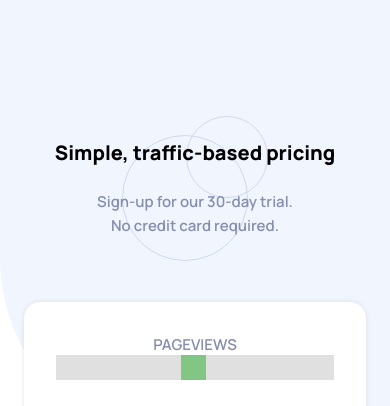
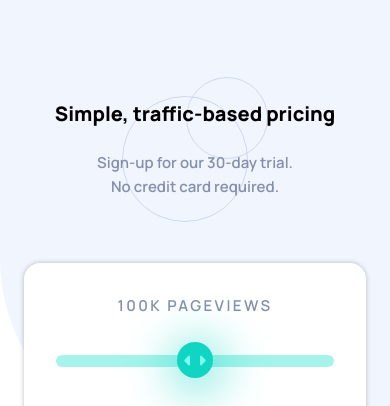
Before and after one commit to ProgramistaJarek/interactive-pricing-component-main, a plain HTML site: page index.html in a window 390 px wide. Shown: the top 406 px of the page. Drawn offline with Linux system fonts and the light colour scheme.

Commit message:
adding sript

```diff
--- a/index.html
+++ b/index.html
@@ -29,15 +29,15 @@
 
     <main>
       <div class="costs">
-        <p>Pageviews</p>
+        <p><span id="value"></span> Pageviews</p>
         <div class="slidecontainer">
-          <input type="range" min="1" max="100" value="50" class="slider" id="myRange">
+          <input type="range" min="1" max="5" value="3" step="1" class="slider" id="myRange">
         </div>
-        <p>$ /month</p>
+        <p><span id="cost">$</span> / month</p>
       </div>
 
       <section class="price">
-        <p>Monthly Billing</p><button class="click" type="button"></button>
+        <p>Monthly Billing</p><button id="btn" class="click" type="button"> <div class="dot"></div> </button>
         <p>Yearly Billing <span><!--25% discount--></span></p>
       </section>
       <hr>
@@ -58,5 +58,6 @@
       Challenge by <a href="https://www.frontendmentor.io?ref=challenge" target="_blank">Frontend Mentor</a>. Coded by
       <a href="#">Your Name Here</a>.
     </div>
+    <script src="/script/script.js"></script>
   </body>
 </html>
--- /dev/null
+++ b/script/script.js
@@ -0,0 +1,53 @@
+document.addEventListener("DOMContentLoaded", function () {
+  setValue();
+
+  range.oninput = () => {
+    setValue();
+  };
+});
+
+let range = document.querySelector("#myRange");
+let value = document.querySelector("#value");
+let cost = document.querySelector("#cost");
+let btn = document.querySelector("#btn");
+let dot = document.querySelector(".dot");
+let discount = 0;
+let test = 1;
+
+btn.addEventListener("click", () => {
+  dot.classList.toggle("dot-active");
+  if (dot.classList.contains("dot-active")) discount = 75;
+});
+
+function setValue() {
+  switch (range.value) {
+    case "1":
+      value.innerHTML = "10K";
+      dot.classList.contains("dot-active") ? (cost.innerHTML = "$" + (8 * (discount / 100)).toFixed(2)) : (cost.innerHTML = "$" + (8).toFixed(2));
+      break;
+    case "2":
+      value.innerHTML = "50K";
+      dot.classList.contains("dot-active")
+        ? (cost.innerHTML = "$" + (12 * (discount / 100)).toFixed(2))
+        : (cost.innerHTML = "$" + (12).toFixed(2));
+      break;
+    case "3":
+      value.innerHTML = "100K";
+      dot.classList.contains("dot-active")
+        ? (cost.innerHTML = "$" + (16 * (discount / 100)).toFixed(2))
+        : (cost.innerHTML = "$" + (16).toFixed(2));
+      break;
+    case "4":
+      value.innerHTML = "500K";
+      dot.classList.contains("dot-active")
+        ? (cost.innerHTML = "$" + (24 * (discount / 100)).toFixed(2))
+        : (cost.innerHTML = "$" + (24).toFixed(2));
+      break;
+    case "5":
+      value.innerHTML = "5M";
+      dot.classList.contains("dot-active")
+        ? (cost.innerHTML = "$" + (36 * (discount / 100)).toFixed(2))
+        : (cost.innerHTML = "$" + (36).toFixed(2));
+      break;
+  }
+}
--- a/style/layout/_main.scss
+++ b/style/layout/_main.scss
@@ -5,10 +5,12 @@ main {
   border-radius: 1rem;
   text-align: center;
   padding: 2rem;
+  box-shadow: 0 0 5px 0 rgba(0, 0, 0, 0.25);
 }
 
 .costs {
   p {
+    letter-spacing: 0.15rem;
     color: $grayish-blue;
     text-transform: uppercase;
     &:last-child {
@@ -18,43 +20,77 @@ main {
   }
 }
 
-.slidecontainer {
-  width: 100%; /* Width of the outside container */
+#cost{
+  color: $dark-desaturated-blue;
+  font-size: 2.5rem;
+  font-weight: $font-800;
 }
 
-/* The slider itself */
-.slider {
-  -webkit-appearance: none; /* Override default CSS styles */
-  appearance: none;
-  width: 100%; /* Full-width */
-  height: 25px; /* Specified height */
-  background: #d3d3d3; /* Grey background */
-  outline: none; /* Remove outline */
-  opacity: 0.7; /* Set transparency (for mouse-over effects on hover) */
-  -webkit-transition: 0.2s; /* 0.2 seconds transition on hover */
-  transition: opacity 0.2s;
-}
-
-/* Mouse-over effects */
-.slider:hover {
-  opacity: 1; /* Fully shown on mouse-over */
-}
-
-/* The slider handle (use -webkit- (Chrome, Opera, Safari, Edge) and -moz- (Firefox) to override default look) */
-.slider::-webkit-slider-thumb {
-  -webkit-appearance: none; /* Override default look */
-  appearance: none;
-  width: 25px; /* Set a specific slider handle width */
-  height: 25px; /* Slider handle height */
-  background: #4caf50; /* Green background */
-  cursor: pointer; /* Cursor on hover */
-}
-
-.slider::-moz-range-thumb {
-  width: 25px; /* Set a specific slider handle width */
-  height: 25px; /* Slider handle height */
-  background: #4caf50; /* Green background */
-  cursor: pointer; /* Cursor on hover */
+input[type="range"] {
+  height: 50px;
+  -webkit-appearance: none;
+  margin: 1.25rem 0 0;
+  width: 100%;
+  &:focus {
+    outline-style: none;
+  }
+  &::-webkit-slider-runnable-track {
+    width: 100%;
+    height: 12px;
+    cursor: pointer;
+    background: $soft-cyan;
+    border-radius: 50px;
+    border: none;
+  }
+  &::-webkit-slider-thumb {
+    box-shadow: 2px 6px 50px 2px $strong-cyan;
+    border: none;
+    height: 36px;
+    width: 36px;
+    border-radius: 50px;
+    background: $strong-cyan;
+    background-image: url("/images/icon-slider.svg");
+    background-repeat: no-repeat;
+    background-position: center;
+    cursor: pointer;
+    -webkit-appearance: none;
+    margin-top: -12.5px;
+  }
+  &::-moz-range-track {
+    width: 100%;
+    height: 12px;
+    cursor: pointer;
+    background: $soft-cyan;
+    border-radius: 50px;
+    border: none;
+  }
+  &::-moz-range-thumb {
+    box-shadow: 2px 6px 50px 2px $strong-cyan;
+    border: 1px solid #000000;
+    height: 36px;
+    width: 36px;
+    border-radius: 50px;
+    background: #ffffff;
+    cursor: pointer;
+  }
+  &::-ms-track {
+    width: 100%;
+    height: 12px;
+    cursor: pointer;
+    background: $soft-cyan;
+    border-radius: 50px;
+    border: none;
+  }
+  &::-ms-thumb {
+    margin-top: 1px;
+    box-shadow: 2px 6px 50px 2px $strong-cyan;
+    border: 1px solid #000000;
+    height: 36px;
+    width: 36px;
+    border-radius: 50px;
+    background: #ffffff;
+    cursor: pointer;
+  }
 }
 
 .price {
@@ -77,8 +113,12 @@ main {
   position: relative;
   display: flex;
   align-items: center;
-  &::before {
-    content: "";
+  outline: none;
+  &:hover {
+    background-color: $strong-cyan;
+    cursor: pointer;
+  }
+  .dot {
     position: absolute;
     background-color: $white;
     width: 1.25rem;
@@ -86,9 +126,9 @@ main {
     left: 0.25rem;
     border-radius: 100%;
   }
-  &:hover {
-    background-color: $strong-cyan;
-    cursor: pointer;
+  .dot-active {
+    left: auto;
+    right: 0.25rem;
   }
 }
 
@@ -117,4 +157,8 @@ hr {
   border-radius: 2rem;
   margin-top: 2rem;
   font-weight: $font-600;
+  &:hover {
+    color: $white;
+    cursor: pointer;
+  }
 }
```
Also changed, not shown: style/style.css, 1 other file.
